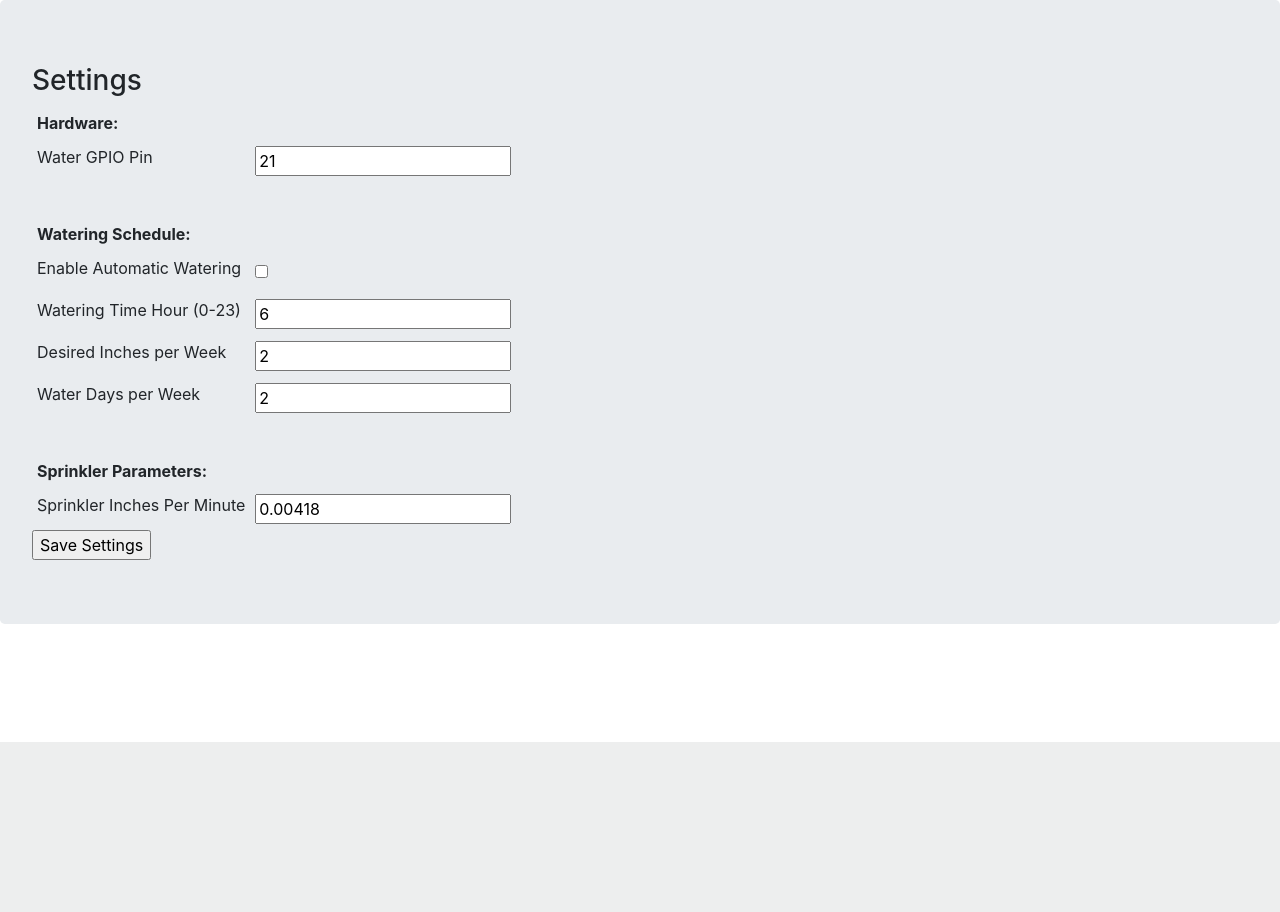
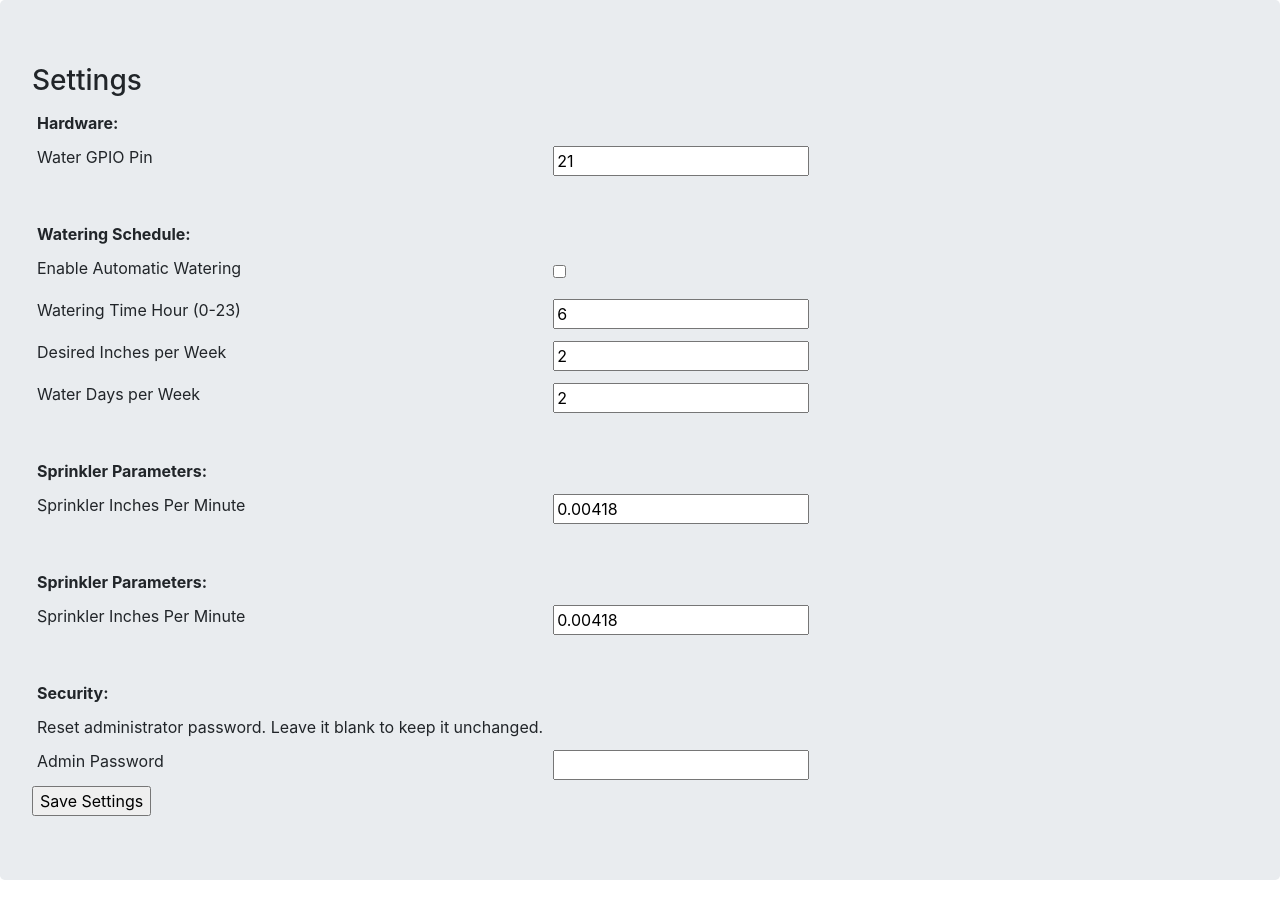
Before and after one commit to scverhagen/solarpigardener, a Flask app: page / in a window 1280 px wide. Shown: the part 58-970 px from the top of the page. Before the commit the page ends 800 px from the top, so only its background shows below. Run offline with Flask 2, Linux system fonts and the light colour scheme; parts of the project's set-up code (start-up, migrations or seed data) failed here and were passed over; some libraries are stand-ins or nearby versions.

Commit message:
more work on login features

```diff
--- a/app/__init__.py
+++ b/app/__init__.py
@@ -100,7 +100,14 @@ def www_config():
     g_settings = config.loadSettings()
     form = forms.ConfigForm(obj=g_settings)
     if form.validate_on_submit():
+        old_password = g_settings.admin_password
         form.populate_obj(g_settings)
+
+        # use old password if none specified:
+        if g_settings.admin_password == '':
+            g_settings.admin_password = old_password
+
+        # save configuration
         config.saveSettings(g_settings)
         return redirect( url_for('www_root') )
 
--- a/app/config.py
+++ b/app/config.py
@@ -15,13 +15,14 @@ if docker_env:
 
 
 class Settings(object):
-    def __init__(self, hardware_water_gpio_pin = 21, water_inches_per_week = 2, water_days_per_week = 2, water_time_hour = 6, sprinkler_inches_per_minute = "0.00418", enable_auto_watering = 0, submit = None):
+    def __init__(self, hardware_water_gpio_pin = 21, water_inches_per_week = 2, water_days_per_week = 2, water_time_hour = 6, sprinkler_inches_per_minute = "0.00418", enable_auto_watering = 0, submit = None, admin_password = ''):
         self.hardware_water_gpio_pin = hardware_water_gpio_pin
         self.water_inches_per_week = water_inches_per_week
         self.water_days_per_week = water_days_per_week
         self.water_time_hour = water_time_hour
         self.sprinkler_inches_per_minute = sprinkler_inches_per_minute
         self.enable_auto_watering = enable_auto_watering
+        self.admin_password = admin_password
 
     def to_json(self):
         return json.dumps(self.__dict__)
--- a/app/forms.py
+++ b/app/forms.py
@@ -13,9 +13,9 @@ class ConfigForm(Form):
     water_time_hour = IntegerField('Watering Time Hour (0-23)', validators=[DataRequired()])
     sprinkler_inches_per_minute = StringField(validators=[DataRequired()])
     enable_auto_watering = BooleanField('Enable Automatic Watering')
+    admin_password = PasswordField(label=u'Admin Password', validators=[DataRequired()])
     submit = SubmitField('Save Settings')
 
 class LoginForm(Form):
-    username = StringField(label=u'Username', validators=[DataRequired()])
     password = PasswordField(label=u'Password', validators=[DataRequired()])
     submit = SubmitField(label='Log In')
--- a/app/templates/config.html
+++ b/app/templates/config.html
@@ -48,6 +48,32 @@
             <td>{{ form.sprinkler_inches_per_minute }}</td>
         </tr>
 
+        <tr>
+            <td style="line-height:25px;" colspan=3>&nbsp;</td>
+        </tr>
+        <tr>
+            <td><strong>Sprinkler Parameters:</strong></td>
+            <td></td>
+        </tr>
+        <tr>
+            <td>{{ form.sprinkler_inches_per_minute.label }}</td>
+            <td>{{ form.sprinkler_inches_per_minute }}</td>
+        </tr>
+        <tr>
+            <td style="line-height:25px;" colspan=3>&nbsp;</td>
+        </tr>
+        <tr>
+            <td><strong>Security:</strong></td>
+            <td></td>
+        </tr>
+        <tr>
+            <td>Reset administrator password.  Leave it blank to keep it unchanged.</td>
+            <td></td>
+        </tr>
+        <tr>
+            <td>{{ form.admin_password.label }}</td>
+            <td>{{ form.admin_password }}</td>
+        </tr>
     </table>
 {{ form.submit }}
 </form>
--- a/app/templates/login.html
+++ b/app/templates/login.html
@@ -10,9 +10,8 @@
         {{ form.csrf_token }}
         <table border="0" cellpadding="5">
         <tr>
-            <td>{{ form.username.label }} {{ form.username }}</td>
-            <td>{{ form.password.label }} {{ form.password }}</td>
-        <tr>
+            <td>{{ form.password.label }}</td>
+            <td>{{ form.password }}</td>
             <td>{{ form.submit }}</td>
         </tr>
         </form>
```
Lines whose indentation alone changed are shown as unchanged.
